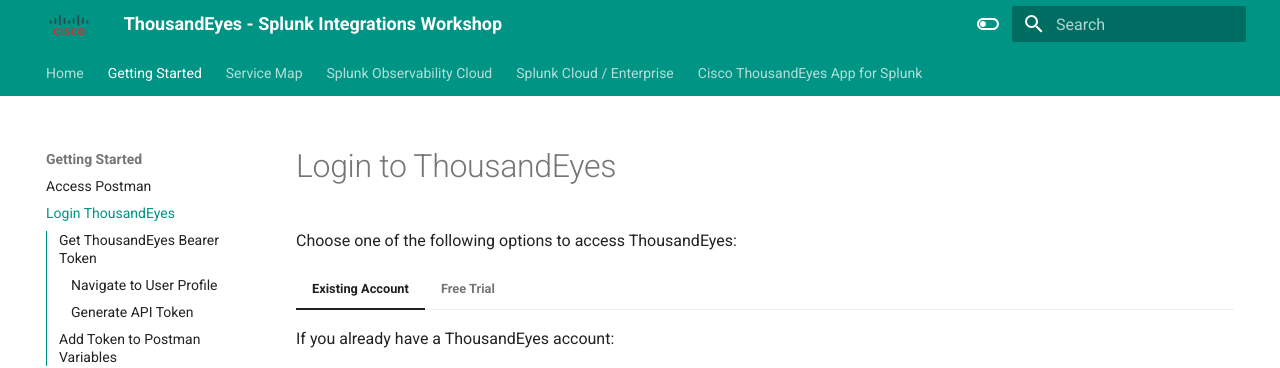
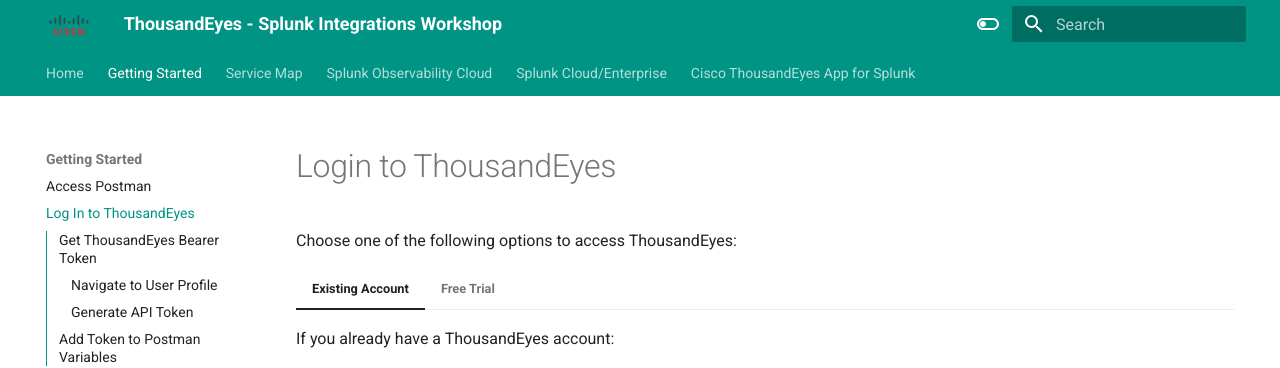
Before and after one commit to antonjim-te/thousandeyes-splunk-integrations-workshop, an MkDocs documentation site: the page built from docs/getting_started/login_thousandeyes.md, in a window 1280 px wide and 900 px high. Shown: the top 368 px of the window. Built offline with MkDocs 1.6.1 and Material for MkDocs 9.7.7, drawn with Linux system fonts in a browser that asks for light colours; some of the changed lines change nothing that is shown.

Commit message:
Fix titles in TOC.

```diff
--- a/mkdocs.yml
+++ b/mkdocs.yml
@@ -12,39 +12,39 @@
   - Home: README.md
   - Getting Started:
     - Access Postman: getting_started/access_postman.md
-    - Login ThousandEyes: getting_started/login_thousandeyes.md
+    - Log In to ThousandEyes: getting_started/login_thousandeyes.md
   - Service Map:
     - Basic Integration:
       - Getting Started: service_map/basic/getting_started.md
       - Create the Splunk APM Integration: service_map/basic/create_splunk_apm_integration.md
-      - Create ThousandEyes HTTP Test: service_map/basic/create_thousandeyes_http_test.md
-      - View Service Map: service_map/basic/view_service_map.md
+      - Create a ThousandEyes HTTP Test: service_map/basic/create_thousandeyes_http_test.md
+      - View the Service Map: service_map/basic/view_service_map.md
     - Advanced Integration:
       - Getting Started: service_map/advanced/getting_started.md
       - Login Splunk Observability Cloud: service_map/advanced/login_splunk_observability.md
       - Running the OpenTelemetry demo application: service_map/advanced/running_demo.md
       - Create the Splunk APM Integration: service_map/advanced/create_splunk_apm_integration.md
       - Create ThousandEyes HTTP Test: service_map/advanced/create_thousandeyes_http_test.md
-      - View Service Map: service_map/advanced/view_service_map.md
+      - View the Service Map: service_map/advanced/view_service_map.md
   - Splunk Observability Cloud:
-    - Create ThousandEyes test: splunk_observability/create_thousandeyes_test.md
-    - Login Splunk Observability Cloud: splunk_observability/login_splunk_observability.md
-    - Create Metric Stream to Splunk Observability Cloud: splunk_observability/create_metric_stream_to_splunk_observability.md
-    - Create Trace Stream to Splunk Observability Cloud: splunk_observability/create_trace_stream_to_splunk_observability.md
+    - Create a ThousandEyes test: splunk_observability/create_thousandeyes_test.md
+    - Log In to Splunk Observability Cloud: splunk_observability/login_splunk_observability.md
+    - Create a Metric Stream to Splunk Observability Cloud: splunk_observability/create_metric_stream_to_splunk_observability.md
+    - Create a Trace Stream to Splunk Observability Cloud: splunk_observability/create_trace_stream_to_splunk_observability.md
     - Visualize ThousandEyes Metrics in Splunk Observability Cloud: splunk_observability/visualize_metrics_in_splunk_observability.md
     - Visualize ThousandEyes Traces in Splunk Observability Cloud: splunk_observability/visualize_traces_in_splunk_observability.md
-  - Splunk Cloud / Enterprise:
-    - Create ThousandEyes test: splunk_core/create_thousandeyes_test.md
-    - Login Splunk Cloud / Enterprise: splunk_core/login_splunk_cloud_enterprise.md
-    - Create Metrics Stream to Splunk Cloud / Enterprise: splunk_core/create_metrics_stream_to_splunk_cloud_enterprise.md
-    - Create Logs Stream to Splunk Cloud / Enterprise: splunk_core/create_logs_stream_to_splunk_cloud_enterprise.md
-    - Visualize ThousandEyes Metrics in Splunk Cloud / Enterprise: splunk_core/visualize_metrics_in_splunk_cloud_enterprise.md
-    - Visualize ThousandEyes Logs in Splunk Cloud / Enterprise: splunk_core/visualize_logs_in_splunk_cloud_enterprise.md
+  - Splunk Cloud/Enterprise:
+    - Create a ThousandEyes test: splunk_core/create_thousandeyes_test.md
+    - Log In to Splunk Cloud/Enterprise: splunk_core/login_splunk_cloud_enterprise.md
+    - Create a Metrics Stream to Splunk Cloud/Enterprise: splunk_core/create_metrics_stream_to_splunk_cloud_enterprise.md
+    - Create a Log Stream to Splunk Cloud/Enterprise: splunk_core/create_logs_stream_to_splunk_cloud_enterprise.md
+    - Visualize ThousandEyes Metrics in Splunk Cloud/Enterprise: splunk_core/visualize_metrics_in_splunk_cloud_enterprise.md
+    - Visualize ThousandEyes Logs in Splunk Cloud/Enterprise: splunk_core/visualize_logs_in_splunk_cloud_enterprise.md
   - Cisco ThousandEyes App for Splunk:
     - Getting Started: thousandeyes_splunk_app/getting_started.md
-    - Authenticate Thousandeyes user: thousandeyes_splunk_app/authenticate_thousandeyes_user.md
-    - Create Test Stream input: thousandeyes_splunk_app/test_stream_input.md
-    - Create Activity Logs input: thousandeyes_splunk_app/activity_logs_input.md
+    - Authenticate the Thousandeyes User: thousandeyes_splunk_app/authenticate_thousandeyes_user.md
+    - Create the Test Stream Input: thousandeyes_splunk_app/test_stream_input.md
+    - Create the Activity Log Input: thousandeyes_splunk_app/activity_logs_input.md
 
 theme:
   name: material
```
